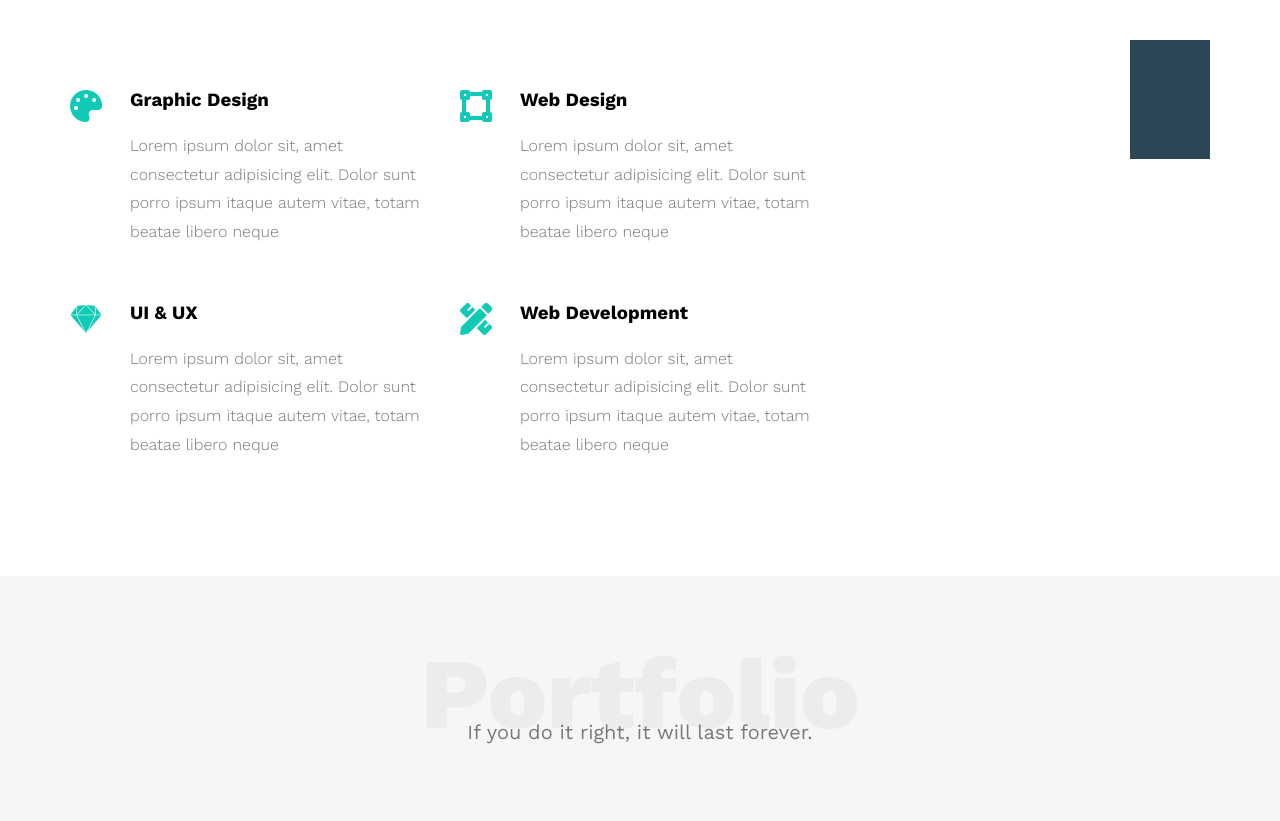
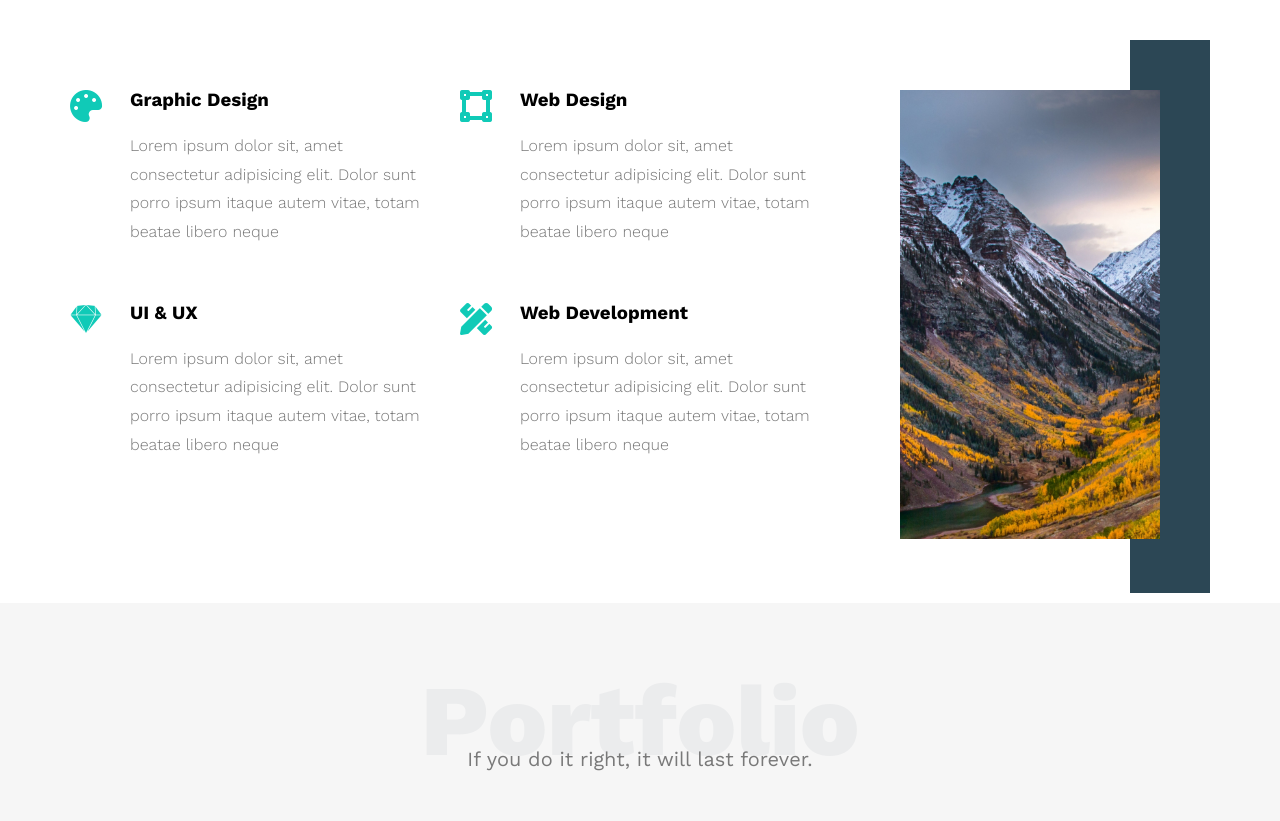
Before and after one commit to iallawi50/Template-Number-One, a plain HTML site: page index.html in a window 1280 px wide. Shown: the part 1347-2168 px from the top of the page. Drawn offline with nearby package versions, Linux system fonts and the light colour scheme; the site is published under a folder, as on GitHub Pages, so addresses that start at the root find nothing; a web font is replaced by a local one.

Commit message:
modified

```diff
--- a/index.html
+++ b/index.html
@@ -164,7 +164,7 @@
 
                 <div class="col">
                     <div class="image">
-                        <img src="/images/services.jpg" alt="">
+                        <img src="images/services.jpg" alt="">
                     </div>
                 </div>
 
```
